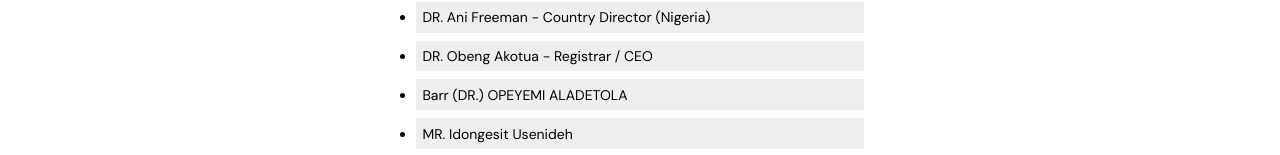
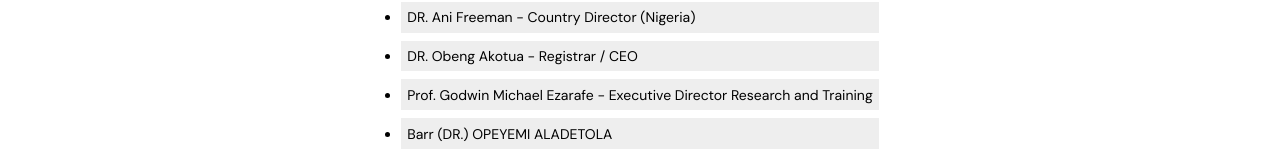
Before and after one commit to cipher-d-dev/isbmpa, a React (Vite) app: page /our-team in a window 1280 px wide. Shown: the part 305-460 px from the top of the page. Built offline with nearby package versions, Linux system fonts and the light colour scheme.

Commit message:
updating our team

```diff
--- a/src/pages/OurTeam.tsx
+++ b/src/pages/OurTeam.tsx
@@ -17,6 +17,7 @@ const OurTeam: React.FC = () => {
           </li>
           <li>DR. Ani Freeman - Country Director (Nigeria)</li>
           <li>DR. Obeng Akotua - Registrar / CEO</li>
+          <li>Prof. Godwin Michael Ezarafe - Executive Director Research and Training</li>
           <li>Barr (DR.) OPEYEMI ALADETOLA</li>
           <li>MR. Idongesit Usenideh</li>
           <li>MS. Precious Freeman</li>
```
